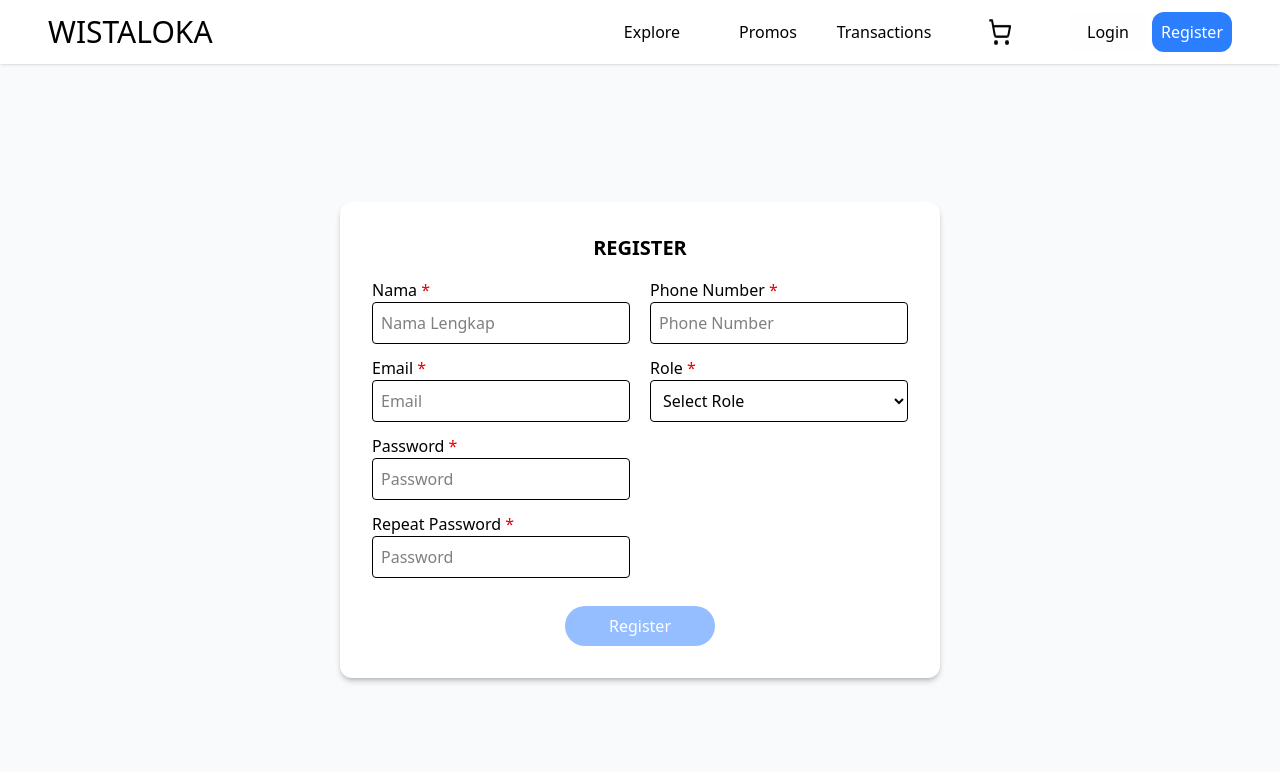
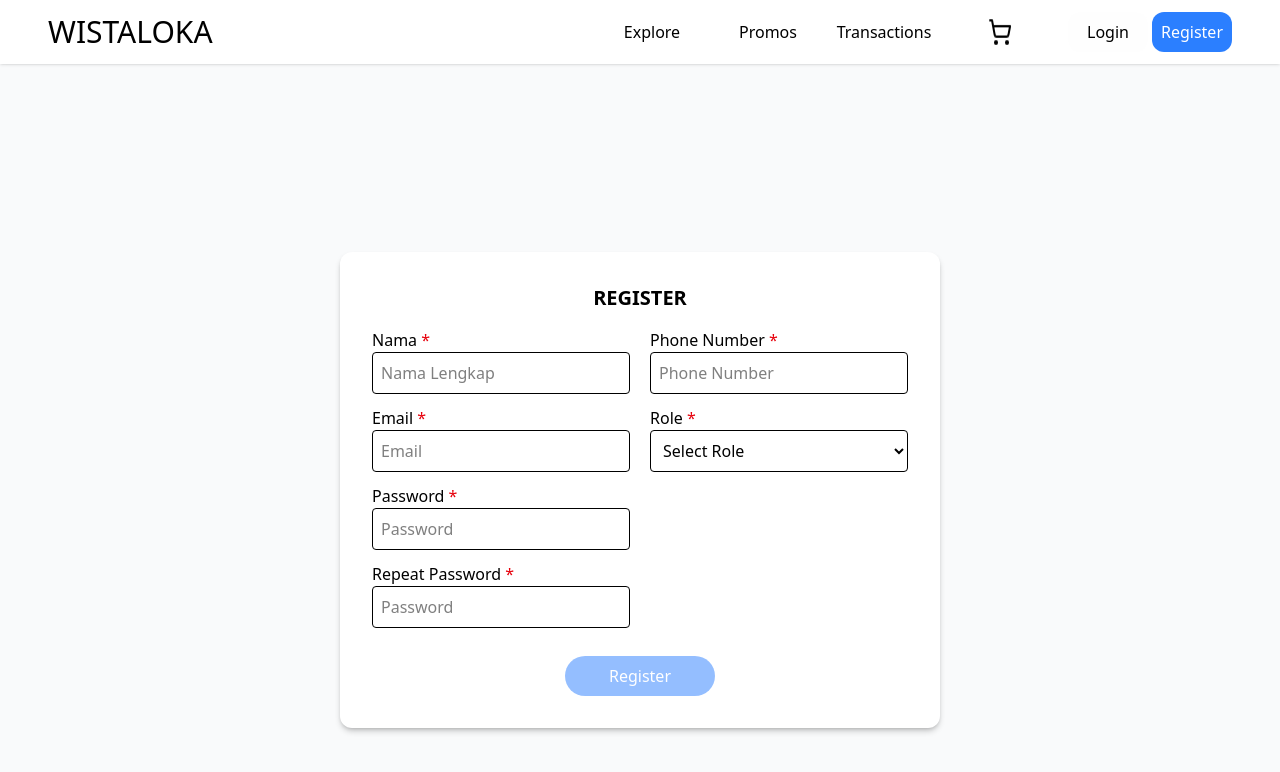
Before and after one commit to Ikwancfx7/wisataloka-travel-app, a React (Vite) app: page /register in a window 1280 px wide. Shown: the top 772 px of the page. Built offline with nearby package versions, Linux system fonts and the light colour scheme; no server answers.

Commit message:
feat: fitur show and hide password

```diff
--- a/src/components/RegisterForm.jsx
+++ b/src/components/RegisterForm.jsx
@@ -65,7 +65,7 @@ const RegisterForm = () => {
   }, [email, password, name, passwordRepeat, phoneNumber, role]);
 
   return (
-    <div className="container mx-auto flex flex-col items-center justify-center p-8 w-[500px] md:w-[600px] md:bg-white md:rounded-xl md:shadow-md/20">
+    <div className="container mx-auto flex flex-col items-center justify-center mt-25 p-8 w-[500px] md:w-[600px] md:bg-white md:rounded-xl md:shadow-md/20">
       <form onSubmit={handleSubmit} className="flex flex-col items-center w-full">
         <h2 className="flex justify-center text-xl font-semibold mb-4">REGISTER</h2>
 
```
